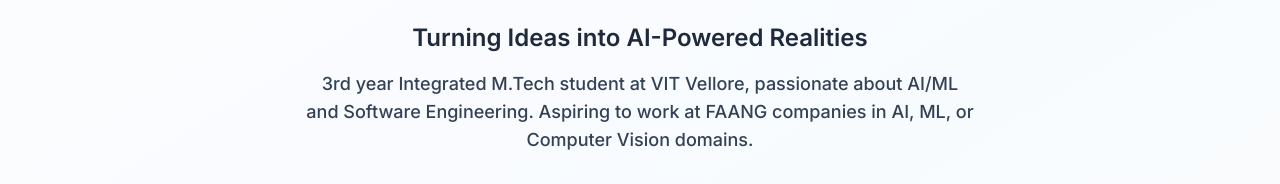
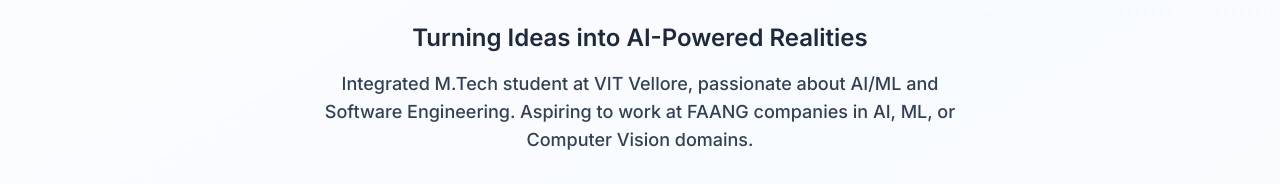
Before and after one commit to Mohammed0Arfath/Portfolio, a React (Vite) app: page / in a window 1280 px wide. Shown: the part 240-424 px from the top of the page. Built offline with nearby package versions, Linux system fonts and the light colour scheme.

Commit message:
Updated Hero.tsx

```diff
--- a/src/components/Hero.tsx
+++ b/src/components/Hero.tsx
@@ -159,7 +159,7 @@ const Hero: React.FC<HeroProps> = ({ darkMode }) => {
               ? 'text-slate-200'
               : 'text-slate-700'
           }`}>
-            3rd year Integrated M.Tech student at VIT Vellore, passionate about AI/ML and Software Engineering.
+            Integrated M.Tech student at VIT Vellore, passionate about AI/ML and Software Engineering.
             Aspiring to work at FAANG companies in AI, ML, or Computer Vision domains.
           </p>
 
```
